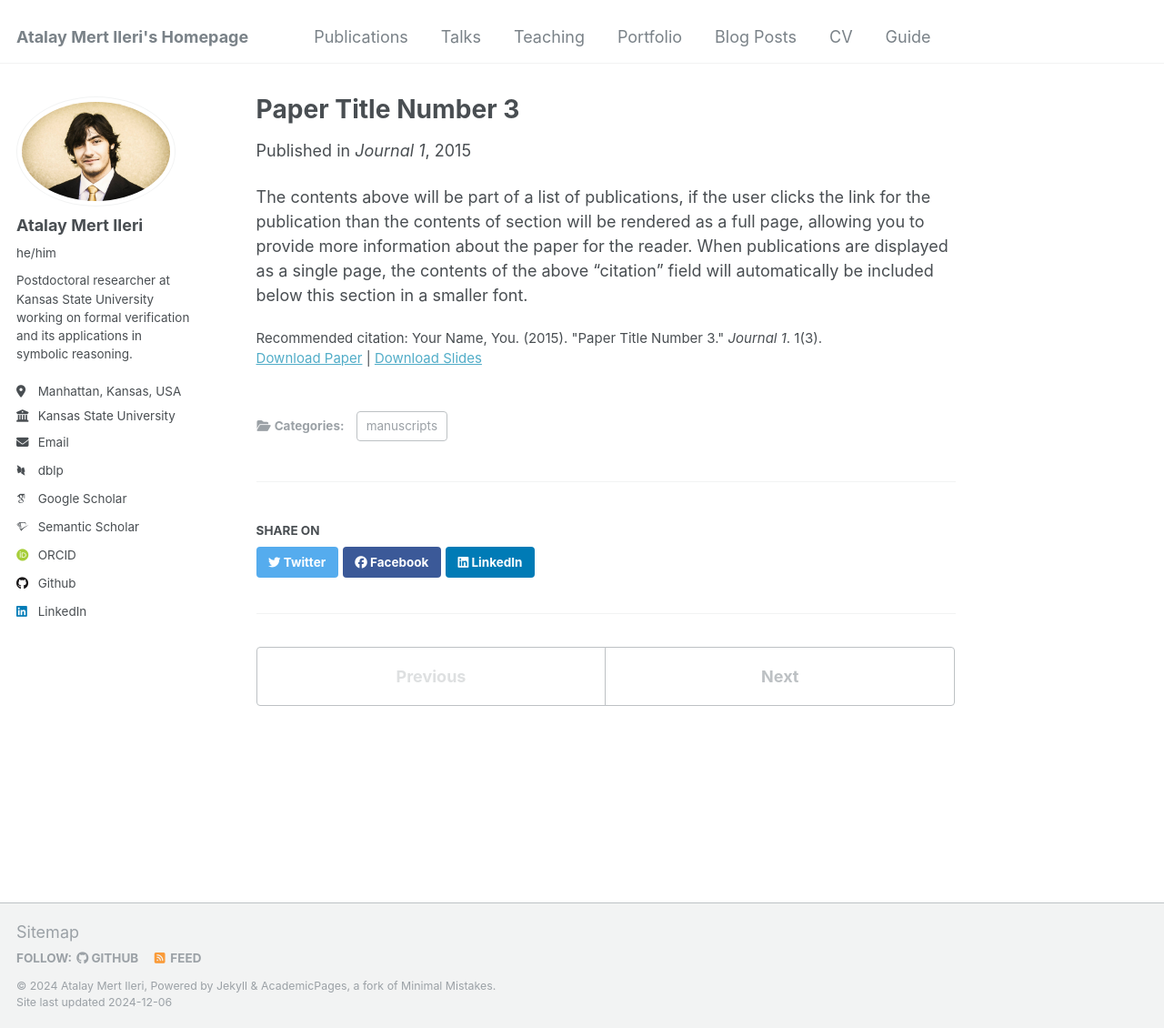
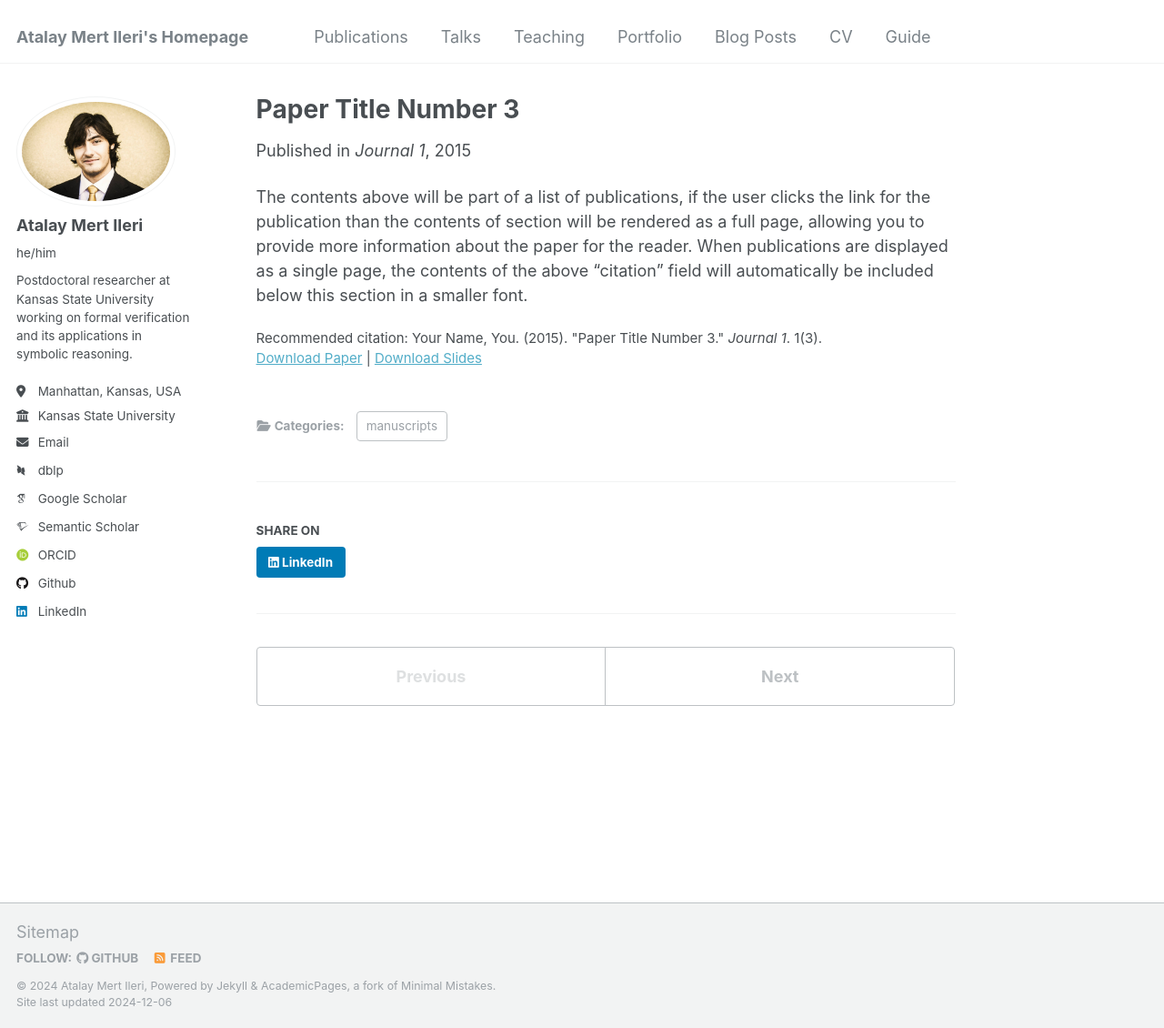
Before and after one commit to atalaymertileri/atalaymertileri.github.io, a Jekyll site: the page built from _publications/2015-10-01-paper-title-number-3.md, in a window 1280 px wide and 1130 px high. Shown: the whole window at 91% size. Built offline with Jekyll 4.4.1, drawn with Linux system fonts in a browser that asks for light colours; some web fonts are replaced.

Commit message:
Update social-share.html

```diff
--- a/_includes/social-share.html
+++ b/_includes/social-share.html
@@ -5,9 +5,5 @@
     <h4 class="page__share-title">{{ site.data.ui-text[site.locale].share_on_label | default: "Share on" }}</h4>
   {% endif %}
 
-  <a href="https://twitter.com/intent/tweet?text={{ base_path }}{{ page.url }}" class="btn btn--twitter" title="{{ site.data.ui-text[site.locale].share_on_label | default: 'Share on' }} Twitter"><i class="fab fa-twitter" aria-hidden="true"></i><span> Twitter</span></a>
-
-  <a href="https://www.facebook.com/sharer/sharer.php?u={{ base_path }}{{ page.url }}" class="btn btn--facebook" title="{{ site.data.ui-text[site.locale].share_on_label | default: 'Share on' }} Facebook"><i class="fab fa-facebook" aria-hidden="true"></i><span> Facebook</span></a>
-
   <a href="https://www.linkedin.com/shareArticle?mini=true&url={{ base_path }}{{ page.url }}" class="btn btn--linkedin" title="{{ site.data.ui-text[site.locale].share_on_label | default: 'Share on' }} LinkedIn"><i class="fab fa-linkedin" aria-hidden="true"></i><span> LinkedIn</span></a>
 </section>
```
